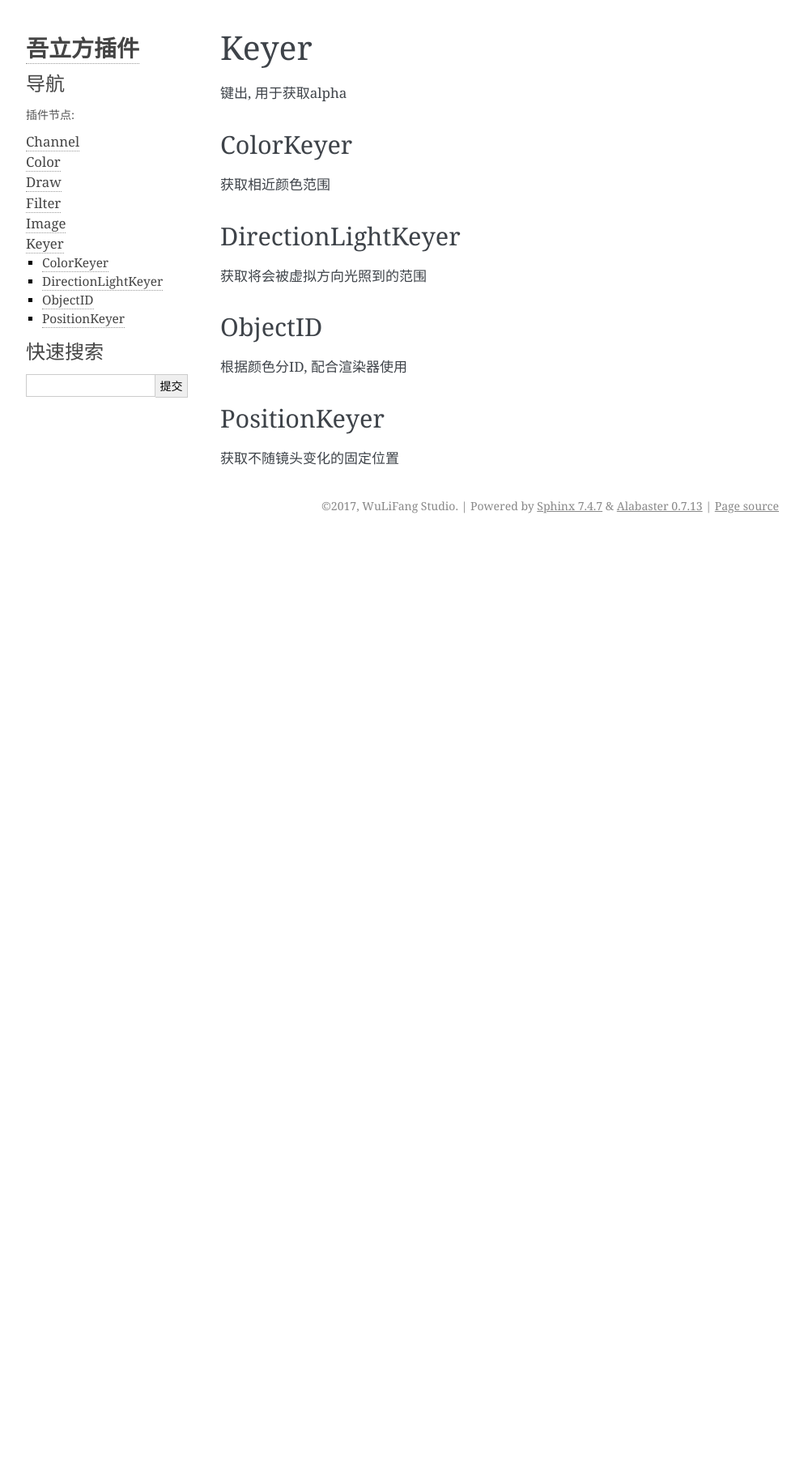
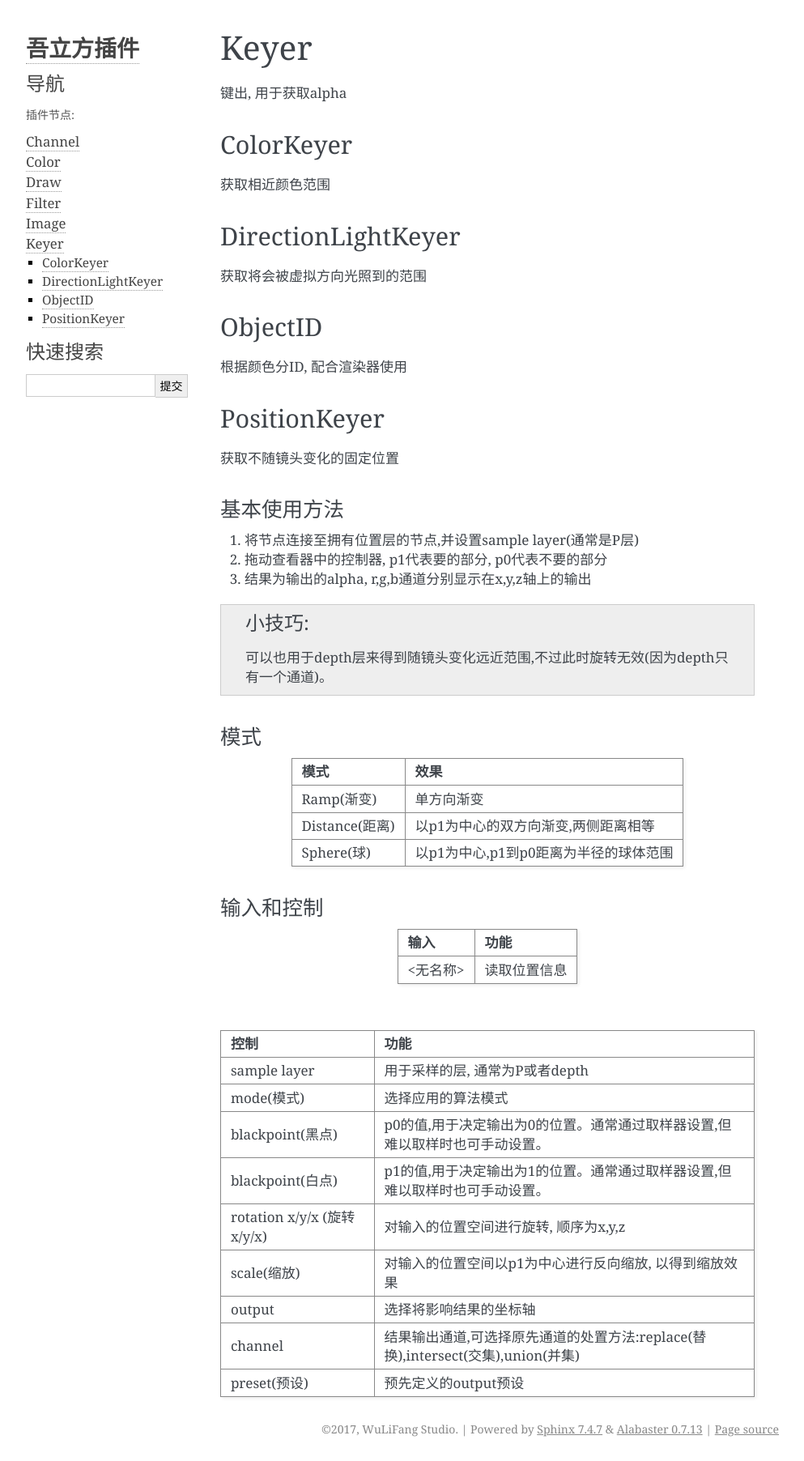
Before and after one commit to WuLiFang/Nuke, a Sphinx documentation site: the page built from Documentation/source/plug-ins/Keyer.rst, in a window 1280 px wide. Shown: the whole page at 81% size, without its empty margins (148-1141 px from the left). Built offline with Sphinx 7.4.7, drawn with Linux system fonts in a browser that asks for light colours; before the commit the page ends 900 px from its top, so only the background shows below that.

Commit message:
Documenting PositionKeyer
Former-commit-id: 05f3e93d4282f2f86497bb8b274986e6ccb89cb6

```diff
--- a/Documentation/source/plug-ins/Keyer.rst
+++ b/Documentation/source/plug-ins/Keyer.rst
@@ -17,3 +17,47 @@ ObjectID
 PositionKeyer
 -------------
 获取不随镜头变化的固定位置
+
+基本使用方法
+^^^^^^^^^^^^
+#. 将节点连接至拥有位置层的节点,并设置sample layer(通常是P层)
+#. 拖动查看器中的控制器, p1代表要的部分, p0代表不要的部分
+#. 结果为输出的alpha, r,g,b通道分别显示在x,y,z轴上的输出
+
+.. tip::
+    可以也用于depth层来得到随镜头变化远近范围,不过此时旋转无效(因为depth只有一个通道)。
+
+模式
+^^^^
+=============== ========================================
+模式             效果
+=============== ========================================
+Ramp(渐变)       单方向渐变
+Distance(距离)   以p1为中心的双方向渐变,两侧距离相等
+Sphere(球)       以p1为中心,p1到p0距离为半径的球体范围
+=============== ========================================
+
+
+输入和控制
+^^^^^^^^^^
+======== =============
+输入      功能
+======== =============
+<无名称>  读取位置信息
+======== =============
+
+|
+
+========================== ===========================================================================
+控制                        功能
+========================== ===========================================================================
+sample layer                用于采样的层, 通常为P或者depth
+mode(模式)                  选择应用的算法模式
+blackpoint(黑点)            p0的值,用于决定输出为0的位置。通常通过取样器设置,但难以取样时也可手动设置。
+blackpoint(白点)            p1的值,用于决定输出为1的位置。通常通过取样器设置,但难以取样时也可手动设置。
+rotation x/y/x (旋转x/y/x)  对输入的位置空间进行旋转, 顺序为x,y,z
+scale(缩放)                 对输入的位置空间以p1为中心进行反向缩放, 以得到缩放效果
+output                      选择将影响结果的坐标轴
+channel                     结果输出通道,可选择原先通道的处置方法:replace(替换),intersect(交集),union(并集)
+preset(预设)                预先定义的output预设
+========================== ===========================================================================
```
